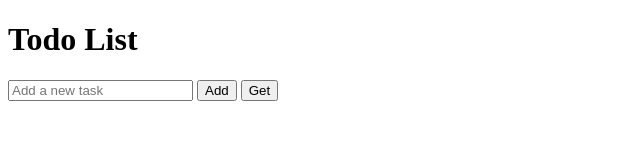
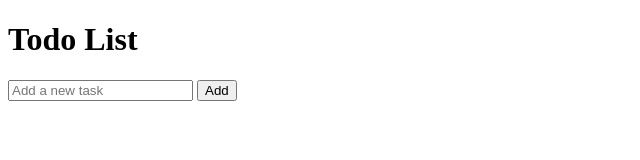
Before and after one commit to 18Dominik/todolist, a website: page todo-app/index.html in a window 1280 px wide. Shown: the full height of the page, 0-640 px from the left. Drawn offline with Linux system fonts and the light colour scheme; no server answers.

Commit message:
remove unncessary button

```diff
--- a/todo-app/index.html
+++ b/todo-app/index.html
@@ -10,7 +10,6 @@
     <div id="todo-form">
         <input type="text" id="todo-input" placeholder="Add a new task" />
         <button onclick="addTodo()">Add</button>
-        <button onclick="fetchTodos()">Get</button>
     </div>
     <ul id="todo-list"></ul>
     <script src="script.js"></script>
```
